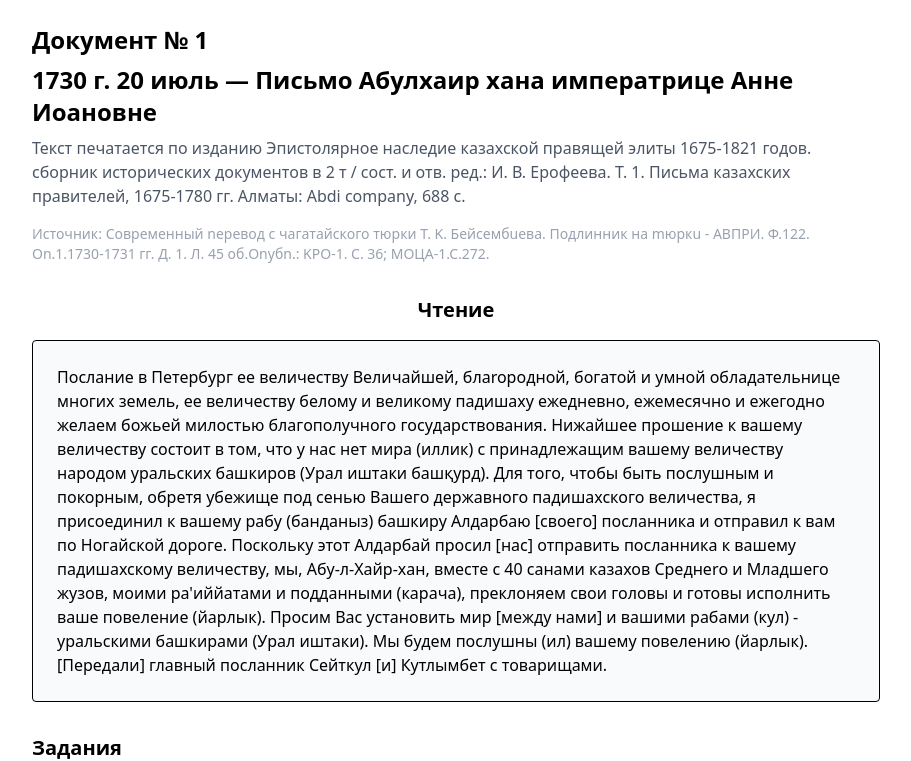
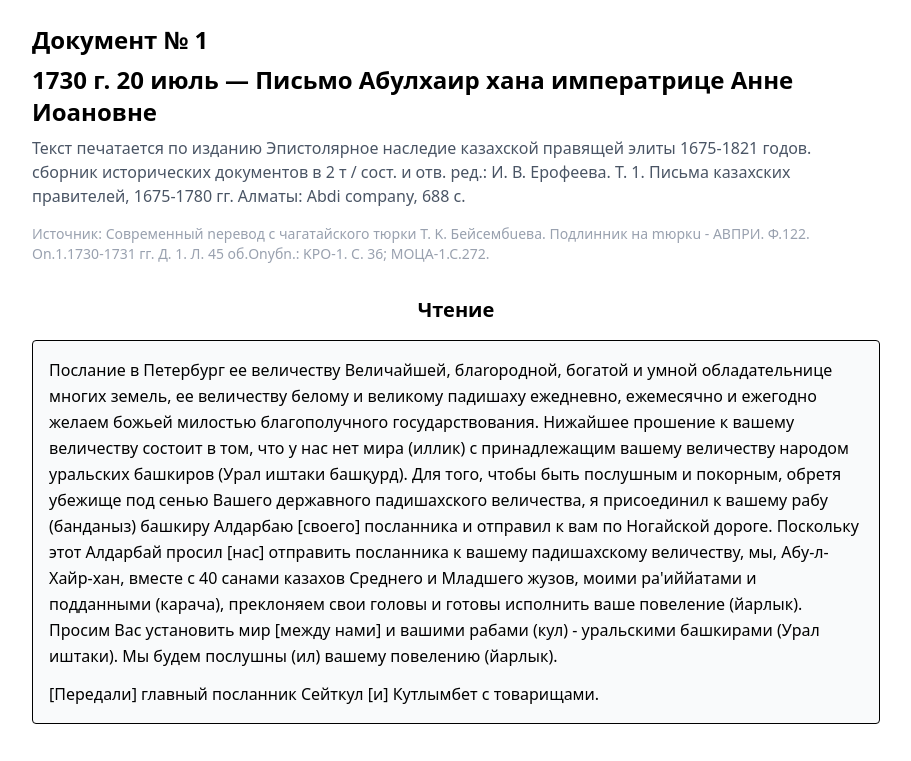
Before and after one commit to AmanbekZhubanysh/kazakh-archive, a React (Vite) app: page /document/1 in a window 1280 px wide. Shown: the top 761 px of the page, without its empty margins (184-1095 px from the left). Built offline with nearby package versions, Linux system fonts and the light colour scheme.

Commit message:
changed reading section to older array text and deleted <br> inside document 9

```diff
--- a/src/components/ReadingSection.jsx
+++ b/src/components/ReadingSection.jsx
@@ -74,13 +74,7 @@ export default function ReadingSection({ reading }) {
   const [content, setContent] = useState("");
 
   useEffect(() => {
-    // 1) Если массив — старое поведение
-    if (Array.isArray(reading)) {
-      setContent(reading.flat().join("\n"));
-      return;
-    }
-
-    // 2) Если путь к .md файлу
+    // Если строка с .md → загрузка файла
     if (typeof reading === "string" && reading.endsWith(".md")) {
       fetch(reading)
         .then(res => res.text())
@@ -91,9 +85,16 @@ export default function ReadingSection({ reading }) {
       return;
     }
 
-    // 3) Если просто markdown-строка
+    // Если просто строка Markdown
     if (typeof reading === "string") {
       setContent(reading);
+      return;
+    }
+
+    // Если массив — старое поведение
+    if (Array.isArray(reading)) {
+      // объединяем все страницы в один массив абзацев
+      setContent(reading.flat());
     }
   }, [reading]);
 
@@ -106,19 +107,29 @@ export default function ReadingSection({ reading }) {
       <div
         className="
           border
-          p-6
+          p-4
           rounded
           bg-gray-50
-          max-h-[500px]
+          space-y-3
+          max-h-[600px]
           overflow-y-auto
         "
       >
-        <div className="prose prose-gray max-w-none">
-          {/* Используем ReactMarkdown с поддержкой HTML */}
-          <ReactMarkdown rehypePlugins={[rehypeRaw]}>
-            {content}
-          </ReactMarkdown>
-        </div>
+        {Array.isArray(content) ? (
+          // Старый стиль для массива
+          content.map((para, i) => (
+            <p key={i} className="leading-relaxed">
+              {para}
+            </p>
+          ))
+        ) : (
+          // Markdown для строки / файла
+          <div className="prose prose-gray max-w-none">
+            <ReactMarkdown rehypePlugins={[rehypeRaw]}>
+              {content}
+            </ReactMarkdown>
+          </div>
+        )}
       </div>
     </section>
   );
```
Also changed, not shown: public/content/documentsReadings/document9.md (+6 -6 lines).
